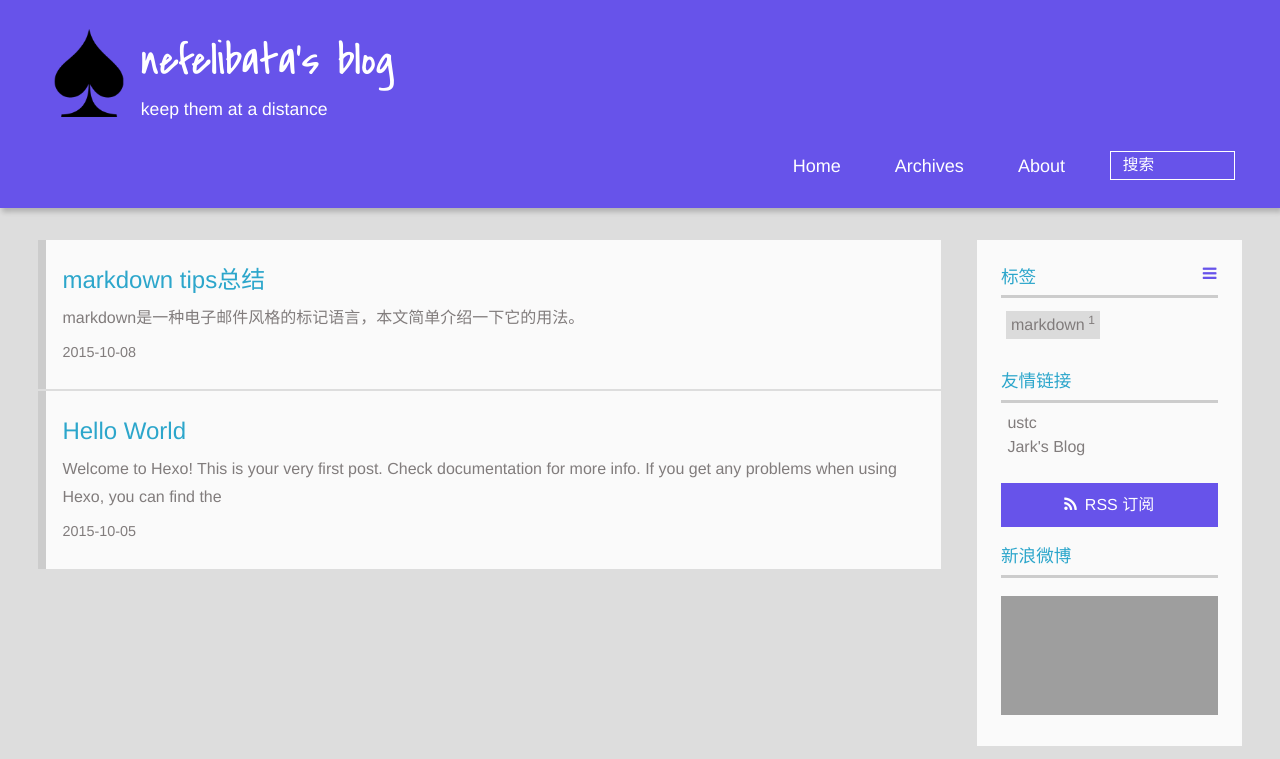
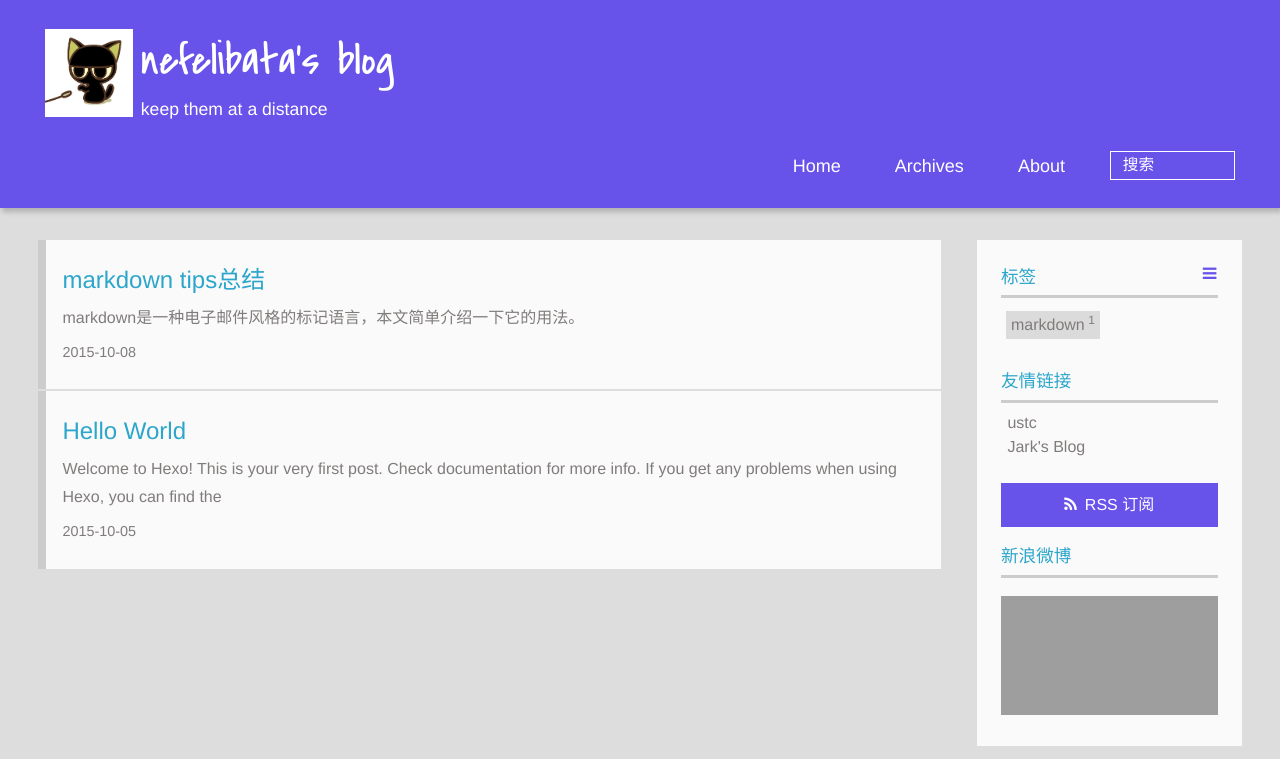
Before and after one commit to zhangshiyun/zhangshiyun.github.io, a plain HTML site: page index.html in a window 1280 px wide. Shown: the top 759 px of the page. Drawn offline with Linux system fonts and the light colour scheme; grey boxes are pictures that could not be loaded; a script that the page names is missing.

Commit message:
Site updated: 2015-10-12 22:22:53

```diff
--- a/index.html
+++ b/index.html
@@ -40,7 +40,7 @@
 <div>
 
 			<div id="imglogo">
-				<a href="/"><img src="/img/logo.png" alt="nefelibata&#39;s blog" title="nefelibata&#39;s blog"/></a>
+				<a href="/"><img src="/img/images.png" alt="nefelibata&#39;s blog" title="nefelibata&#39;s blog"/></a>
 			</div>
 
 			<div id="textlogo">
```
Also changed, not shown: 2015/10/05/hello-world/index.html (+1 -1 lines), 2015/10/08/intro_to_markdown/index.html (+1 -1 lines), about/index.html (+1 -1 lines), archives/2015/10/index.html (+1 -1 lines), archives/2015/index.html (+1 -1 lines), archives/index.html (+1 -1 lines), tags/index.html (+1 -1 lines), tags/markdown/index.html (+1 -1 lines), img/images.png (added).
